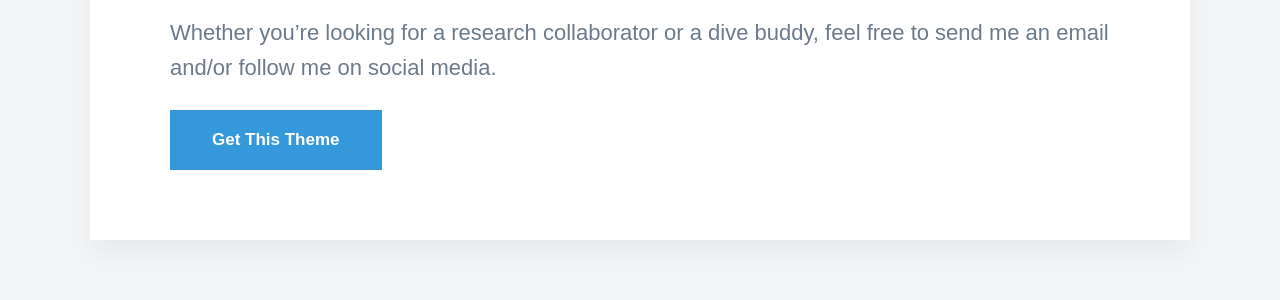
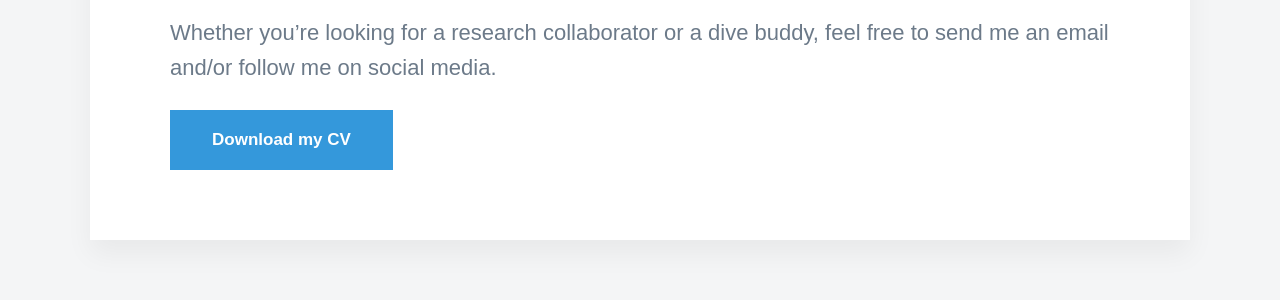
Before and after one commit to kristinaleilani/kristinaleilani.github.io, a Jekyll site: the page built from _pages/about.md, in a window 1280 px wide. Shown: the part 1469-1769 px from the top of the page. Built offline with Jekyll 4.4.1, drawn with Linux system fonts in a browser that asks for light colours; nearby versions of some CDN libraries; some web fonts are replaced.

Commit message:
Update about.md

```diff
--- a/_pages/about.md
+++ b/_pages/about.md
@@ -29,4 +29,4 @@
 
 Whether you're looking for a research collaborator or a dive buddy, feel free to send me an email and/or follow me on social media.
 
-<a href="https://jekyllthemes.io/theme/personal-website-jekyll-theme" class="button button--large">Get This Theme</a>
+<a href="https://jekyllthemes.io/theme/personal-website-jekyll-theme" class="button button--large">Download my CV</a>
```
